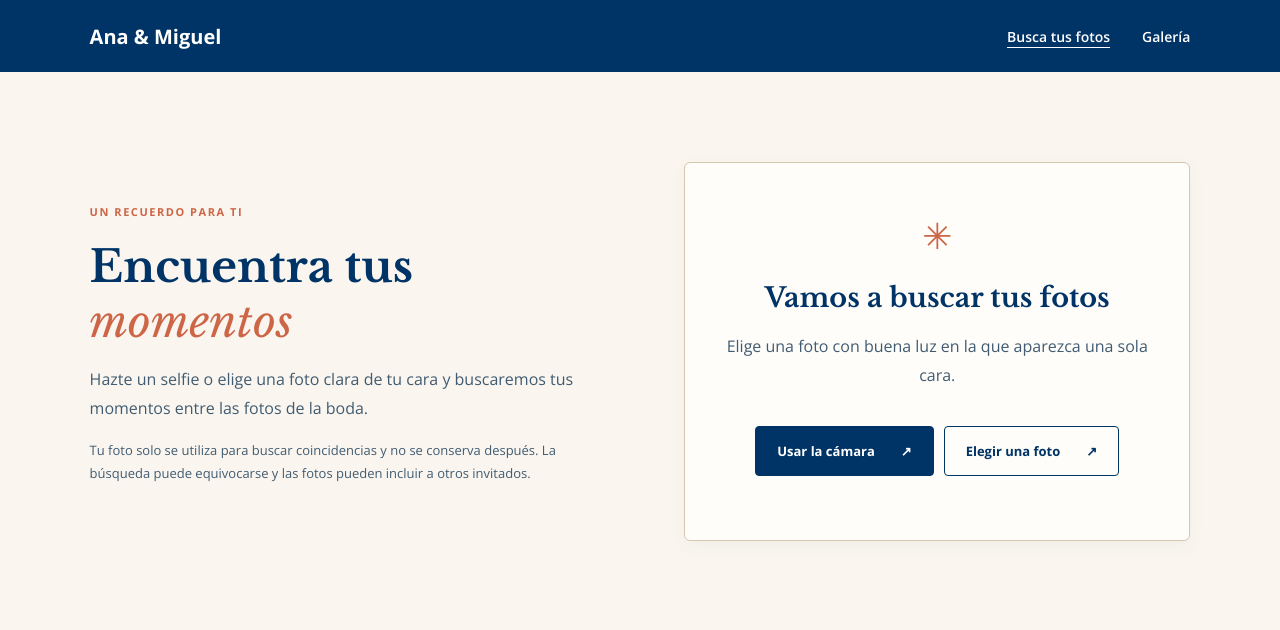
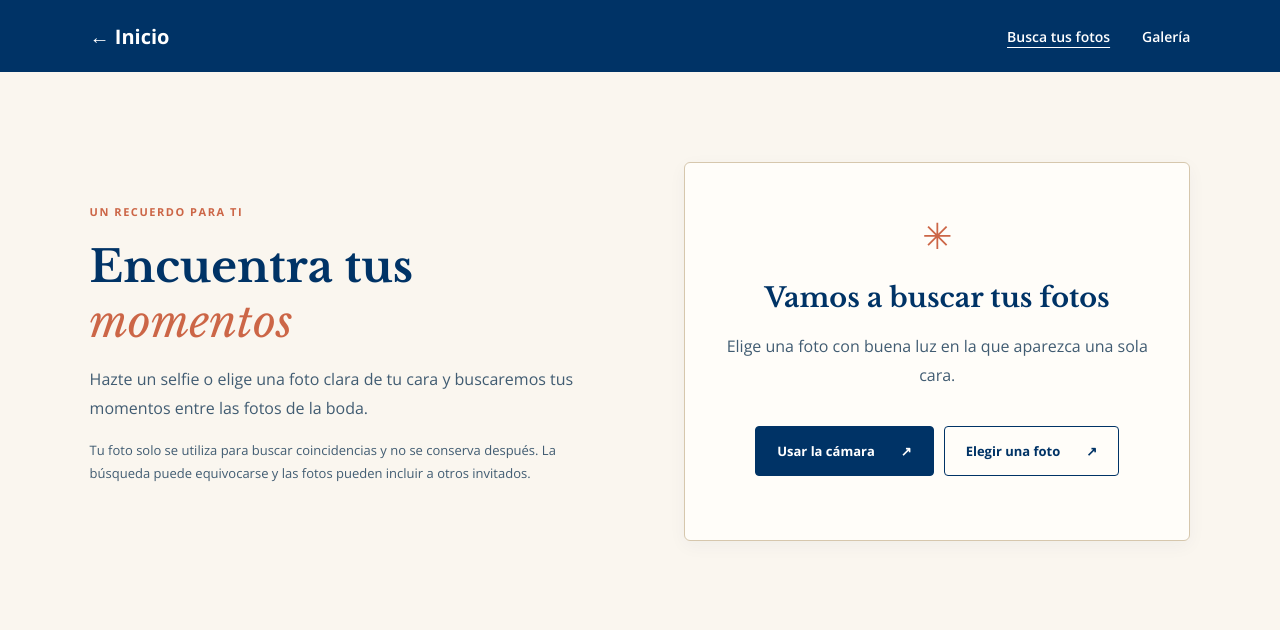
Before and after one commit to mimove/fotos_boda, a Flask app: page /buscar in a window 1280 px wide. Shown: the top 630 px of the page. Run offline with Flask 3, Linux system fonts and the light colour scheme; some libraries are stand-ins or nearby versions.

Commit message:
Make home navigation clear

```diff
--- a/templates/base.html
+++ b/templates/base.html
@@ -1,3 +1,3 @@
 <!doctype html><html lang="es"><head><meta charset="utf-8"><meta name="viewport" content="width=device-width, initial-scale=1"><meta name="description" content="Revive con nosotros los recuerdos de la boda de Ana y Miguel."><title>{% block title %}Nuestras fotos{% endblock %} · Ana y Miguel</title><link rel="stylesheet" href="/static/style.css?v=camera2"></head><body id="top">
-<header><a class="brand" href="/">Ana &amp; Miguel</a><nav aria-label="Navegación principal"><a href="/buscar"{% if request.path == '/buscar' %} aria-current="page"{% endif %}>Busca tus fotos</a><a href="/galeria"{% if request.path == '/galeria' %} aria-current="page"{% endif %}>Galería</a></nav></header>
+<header><a class="brand" href="/"{% if request.path == '/' %} aria-current="page"{% endif %}>← Inicio</a><nav aria-label="Navegación principal"><a href="/buscar"{% if request.path == '/buscar' %} aria-current="page"{% endif %}>Busca tus fotos</a><a href="/galeria"{% if request.path == '/galeria' %} aria-current="page"{% endif %}>Galería</a></nav></header>
 <main>{% block content %}{% endblock %}</main><aside class="selection-bar" id="selection-bar" aria-label="Fotos seleccionadas" hidden><div><strong id="selection-count" aria-live="polite">0 fotos seleccionadas</strong><button type="button" class="clear-selection" id="clear-selection">Borrar selección</button></div><form id="selection-form" action="/download-all" method="post"><input type="hidden" name="photos" id="selection-photos"><button class="button" type="submit">Descargar selección <span>↓</span></button></form></aside><dialog id="save-photos-dialog"><h3>Guardar fotos en el móvil</h3><p>En el menú que se abre, elige «Guardar imágenes» o la opción de tu aplicación de fotos. Si hay muchas, las prepararemos en grupos.</p><p id="save-photos-status" role="status"></p><button class="button" type="button" id="share-photos" disabled>Guardar fotos</button> <button class="button button-secondary" type="button" id="download-zip">Descargar ZIP</button> <button class="button button-secondary" type="button" id="close-save-photos">Cerrar</button></dialog><footer><span>Ana &amp; Miguel</span><p>Con cariño, Ana y Miguel</p><a href="#">Volver arriba ↑</a></footer><script src="/static/app.js?v=camera2"></script></body></html>
```
